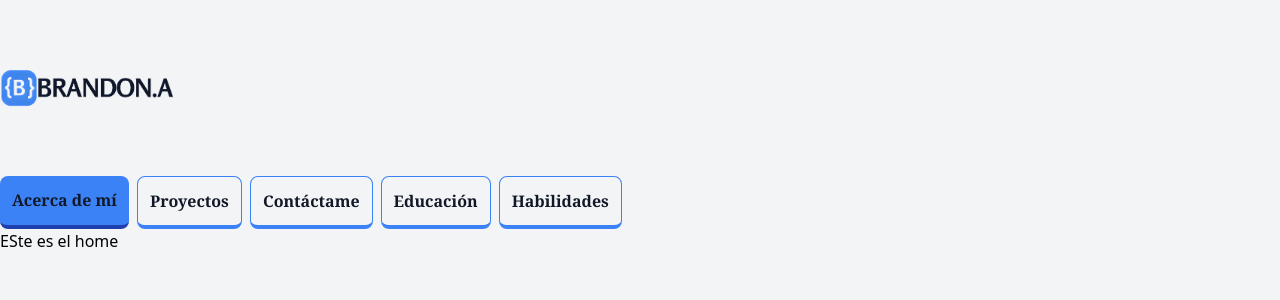
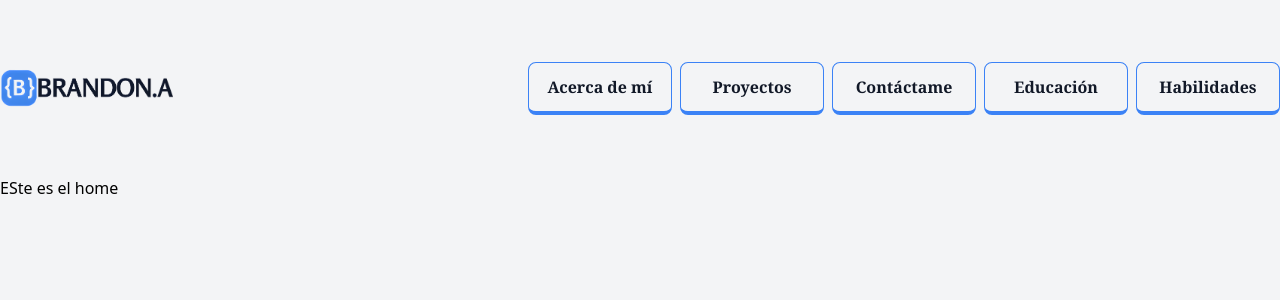
Before and after one commit to BrandonAguero/My-Portafolio, a React (Vite) app: page / in a window 1280 px wide. Shown: the top 300 px of the page. Built offline with nearby package versions, Linux system fonts and the light colour scheme.

Commit message:
Reemplaze los Link por NavLink para ofrecer dinamismo en la selección de la rutas. Modifique el w-screen por w-full en index

```diff
--- a/index.html
+++ b/index.html
@@ -10,7 +10,7 @@
     <title>Brandon Agüero</title>
   </head>
   <body>
-    <div id="root" class="flex h-screen w-screen flex-col bg-gray-100"></div>
+    <div id="root" class="flex h-screen w-full flex-col bg-gray-100"></div>
     <script type="module" src="/src/main.jsx"></script>
   </body>
 </html>
--- a/src/components/shared/Header.jsx
+++ b/src/components/shared/Header.jsx
@@ -1,34 +1,89 @@
-import { Link } from "react-router-dom";
+import { NavLink } from "react-router-dom";
 
 const Header = () => {
   return (
-    <header>
-      <nav>
+    <header className="flex h-auto w-full">
+      <nav className="flex w-full items-center justify-between">
         <ul>
           <li>
-            <Link to="/">
+            <NavLink to="/" caseSensitive>
               <img
                 className="h-44 w-44 object-contain"
                 src="/png/logoHome.png"
               />
-            </Link>
+            </NavLink>
           </li>
         </ul>
         <ul className="flex gap-2">
-          <li className="inline-flex cursor-pointer rounded-lg border-b-4 border-b-blue-800 bg-blue-500 p-3 font-serif font-semibold text-gray-900 hover:border-b-green-900 hover:bg-green-600">
-            <Link to="/about-me">Acerca de mí</Link>
+          <li>
+            <NavLink
+              to="/about-me"
+              className={({ isActive, isPending }) =>
+                isPending
+                  ? ""
+                  : isActive
+                  ? "flex w-36 cursor-pointer justify-center rounded-lg border-b-4 border-b-blue-800 bg-blue-500 p-3 font-serif font-semibold text-gray-900 hover:border-b-green-900 hover:bg-green-600 active:bg-gradient-to-tr active:from-green-500 active:to-green-600"
+                  : "flex w-36 cursor-pointer justify-center rounded-lg border border-b-4 border-blue-500 p-3 font-serif font-semibold text-gray-900 hover:border-green-600 hover:bg-green-50 hover:bg-gradient-to-tr active:border-b-green-800 active:bg-gradient-to-tr active:from-green-500 active:to-green-600"
+              }
+            >
+              Acerca de mí
+            </NavLink>
           </li>
-          <li className="inline-flex cursor-pointer rounded-lg border border-b-4 border-blue-500 p-3 font-serif font-semibold text-gray-900 hover:border-green-600 hover:bg-green-50">
-            <Link to="/projects">Proyectos</Link>
+          <li>
+            <NavLink
+              to="/projects"
+              className={({ isActive, isPending }) =>
+                isPending
+                  ? ""
+                  : isActive
+                  ? "flex w-36 cursor-pointer justify-center rounded-lg border-b-4 border-b-blue-800 bg-blue-500 p-3 font-serif font-semibold text-gray-900 hover:border-b-green-900 hover:bg-green-600 active:bg-gradient-to-tr active:from-green-500 active:to-green-600"
+                  : "flex w-36 cursor-pointer justify-center rounded-lg border border-b-4 border-blue-500 p-3 font-serif font-semibold text-gray-900 hover:border-green-600 hover:bg-green-50 active:border-b-green-800 active:bg-gradient-to-tr active:from-green-500 active:to-green-600"
+              }
+            >
+              Proyectos
+            </NavLink>
           </li>
-          <li className="inline-flex cursor-pointer rounded-lg border border-b-4 border-blue-500 p-3 font-serif font-semibold text-gray-900 hover:border-green-600 hover:bg-green-50">
-            <Link to="/contact-me">Contáctame</Link>
+          <li>
+            <NavLink
+              to="/contact-me"
+              className={({ isActive, isPending }) =>
+                isPending
+                  ? ""
+                  : isActive
+                  ? "flex w-36 cursor-pointer justify-center rounded-lg border-b-4 border-b-blue-800 bg-blue-500 p-3 font-serif font-semibold text-gray-900 hover:border-b-green-900 hover:bg-green-600 active:bg-gradient-to-tr active:from-green-500 active:to-green-600"
+                  : "flex w-36 cursor-pointer justify-center rounded-lg border border-b-4 border-blue-500 p-3 font-serif font-semibold text-gray-900 hover:border-green-600 hover:bg-green-50 active:border-b-green-800 active:bg-gradient-to-tr active:from-green-500 active:to-green-600"
+              }
+            >
+              Contáctame
+            </NavLink>
           </li>
-          <li className="inline-flex cursor-pointer rounded-lg border border-b-4 border-blue-500 p-3 font-serif font-semibold text-gray-900 hover:border-green-600 hover:bg-green-50">
-            <Link to="/education">Educación</Link>
+          <li>
+            <NavLink
+              to="/education"
+              className={({ isActive, isPending }) =>
+                isPending
+                  ? ""
+                  : isActive
+                  ? "flex w-36 cursor-pointer justify-center rounded-lg border-b-4 border-b-blue-800 bg-blue-500 p-3 font-serif font-semibold text-gray-900 hover:border-b-green-900 hover:bg-green-600 active:bg-gradient-to-tr active:from-green-500 active:to-green-600"
+                  : "flex w-36 cursor-pointer justify-center rounded-lg border border-b-4 border-blue-500 p-3 font-serif font-semibold text-gray-900 hover:border-green-600 hover:bg-green-50 active:border-b-green-800 active:bg-gradient-to-tr active:from-green-500 active:to-green-600"
+              }
+            >
+              Educación
+            </NavLink>
           </li>
-          <li className="inline-flex cursor-pointer rounded-lg border border-b-4 border-blue-500 p-3 font-serif font-semibold text-gray-900 hover:border-green-600 hover:bg-green-50">
-            <Link to="/skills">Habilidades</Link>
+          <li>
+            <NavLink
+              to="/skills"
+              className={({ isActive, isPending }) =>
+                isPending
+                  ? ""
+                  : isActive
+                  ? "flex w-36 cursor-pointer justify-center rounded-lg border-b-4 border-b-blue-800 bg-blue-500 p-3 font-serif font-semibold text-gray-900 hover:border-b-green-900 hover:bg-green-600 active:bg-gradient-to-tr active:from-green-500 active:to-green-600"
+                  : "flex w-36 cursor-pointer justify-center rounded-lg border border-b-4 border-blue-500 p-3 font-serif font-semibold text-gray-900 hover:border-green-600 hover:bg-green-50 active:border-b-green-800 active:bg-gradient-to-tr active:from-green-500 active:to-green-600"
+              }
+            >
+              Habilidades
+            </NavLink>
           </li>
         </ul>
       </nav>
```
